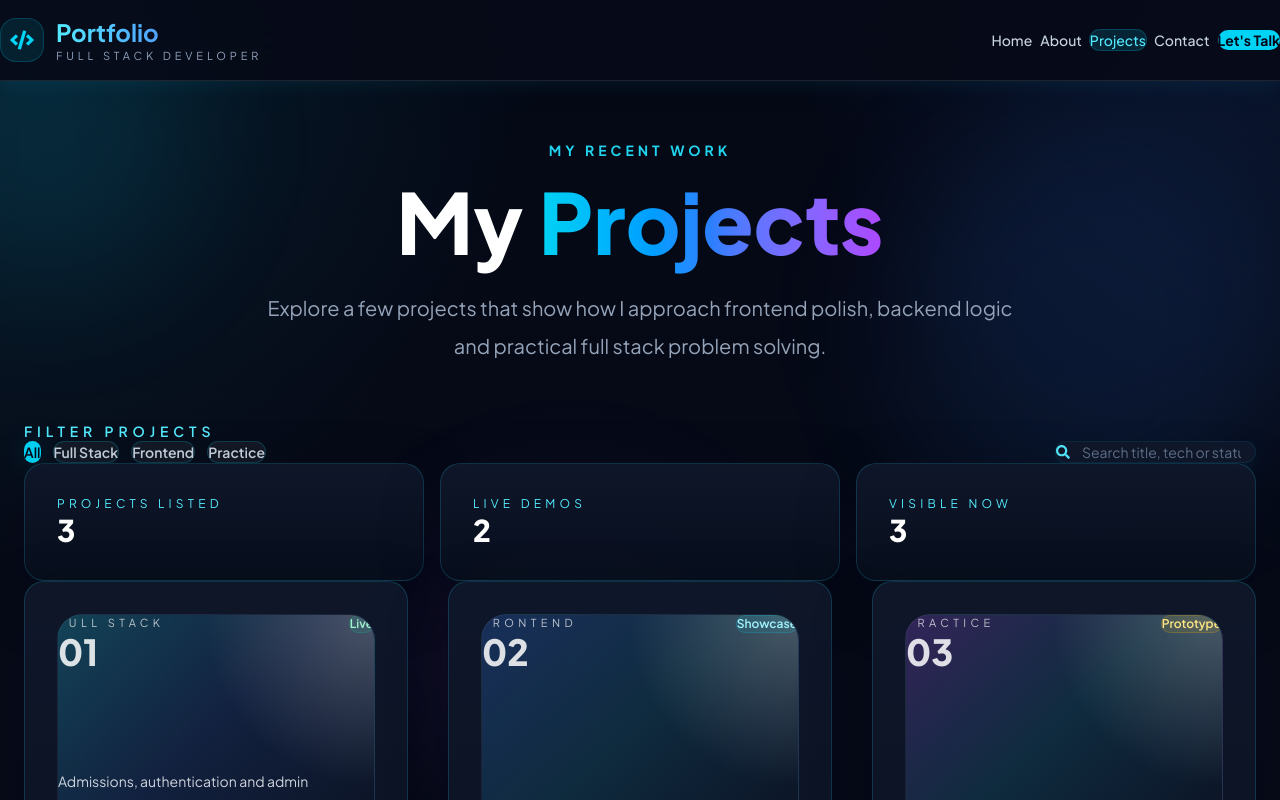
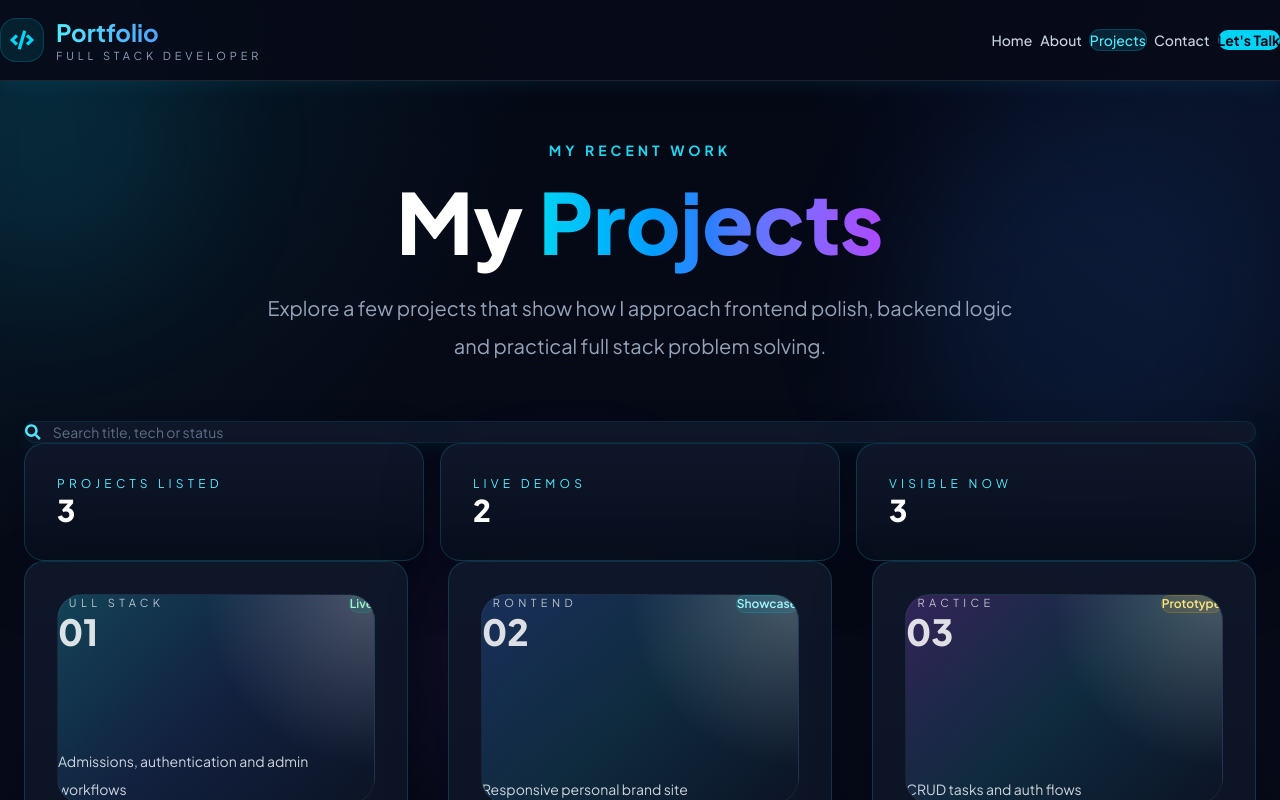
Before and after one commit to cdpatil396-coder/DigiPortfolio, a React (Vite) app: page /projects in a window 1280 px wide. Shown: the top 800 px of the page. Built offline with nearby package versions, Linux system fonts and the light colour scheme.

Commit message:
Done to deploy

```diff
--- a/src/pages/Home.jsx
+++ b/src/pages/Home.jsx
@@ -110,7 +110,7 @@ const Home = () => {
           initial={{ opacity: 0, y: 20 }}
           animate={{ opacity: 1, y: 0 }}
           transition={{ delay: 1.1 }}
-          className="relative z-30 flex justify-center items-center gap-10 text-3xl pt-24 md:pt-32"
+          className="relative z-30 flex justify-center items-center gap-10 text-3xl pt-32 md:pt-40"
         >
           {/* GitHub Link */}
           <a
@@ -151,7 +151,7 @@ const Home = () => {
             duration: 1.2,
             delay: 1,
           }}
-          className="flex justify-center pt-8 md:pt-10"
+          className="flex justify-center pt-16 md:pt-20"
         >
           <div className="relative">
             <div className="absolute inset-0 rounded-full bg-cyan-500/20 blur-2xl scale-110 md:scale-125"></div>
--- a/src/pages/Projects.jsx
+++ b/src/pages/Projects.jsx
@@ -1,8 +1,6 @@
 import { useState } from "react";
 import { motion } from "framer-motion";
 import { FaExternalLinkAlt, FaGithub, FaSearch } from "react-icons/fa";
-
-const projectFilters = ["All", "Full Stack", "Frontend", "Practice"];
 
 const projects = [
   {
@@ -63,10 +61,9 @@ const statusClasses = {
 };
 
 const Projects = () => {
-  const [activeFilter, setActiveFilter] = useState("All");
   const [searchTerm, setSearchTerm] = useState("");
 
-  const filteredProjects = projects.filter((project) => {
+  const visibleProjects = projects.filter((project) => {
     const query = searchTerm.trim().toLowerCase();
     const haystack = [
       project.title,
@@ -78,17 +75,13 @@ const Projects = () => {
       .join(" ")
       .toLowerCase();
 
-    const matchesSearch = query === "" || haystack.includes(query);
-    const matchesFilter =
-      activeFilter === "All" || project.category === activeFilter;
-
-    return matchesSearch && matchesFilter;
+    return query === "" || haystack.includes(query);
   });
 
   const stats = [
     { label: "Projects listed", value: projects.length },
     { label: "Live demos", value: projects.filter((project) => project.demo).length },
-    { label: "Visible now", value: filteredProjects.length },
+    { label: "Visible now", value: visibleProjects.length },
   ];
 
   return (
@@ -115,34 +108,7 @@ const Projects = () => {
           </p>
         </motion.div>
 
-        <div className="mb-8 grid gap-4 xl:grid-cols-[1fr_auto] xl:items-end">
-          <div>
-            <p className="mb-3 text-sm font-semibold uppercase tracking-[0.35em] text-cyan-300">
-              Filter projects
-            </p>
-
-            <div className="flex flex-wrap gap-3">
-              {projectFilters.map((filter) => {
-                const active = activeFilter === filter;
-
-                return (
-                  <button
-                    key={filter}
-                    type="button"
-                    onClick={() => setActiveFilter(filter)}
-                    className={`rounded-full px-4 py-2 text-sm font-semibold transition duration-300 ${
-                      active
-                        ? "bg-cyan-400 text-slate-950 shadow-[0_0_30px_rgba(34,211,238,0.18)]"
-                        : "border border-cyan-400/20 bg-white/5 text-slate-300 hover:bg-cyan-400/10 hover:text-cyan-200"
-                    }`}
-                  >
-                    {filter}
-                  </button>
-                );
-              })}
-            </div>
-          </div>
-
+        <div className="mb-8">
           <label className="flex items-center gap-3 rounded-2xl border border-cyan-500/10 bg-[#0f172a] px-4 py-3 shadow-lg shadow-cyan-500/5">
             <FaSearch className="text-cyan-300" />
             <input
@@ -169,7 +135,7 @@ const Projects = () => {
         </div>
 
         <div className="grid gap-10 xl:grid-cols-3">
-          {filteredProjects.map((project, index) => (
+          {visibleProjects.map((project, index) => (
             <motion.article
               key={project.id}
               initial={{ opacity: 0, y: 40 }}
@@ -263,7 +229,7 @@ const Projects = () => {
           ))}
         </div>
 
-        {filteredProjects.length === 0 && (
+        {visibleProjects.length === 0 && (
           <div className="about-card mt-10 text-center">
             <h2 className="about-card-title mb-4">No projects found</h2>
             <p className="text-slate-400">
```
